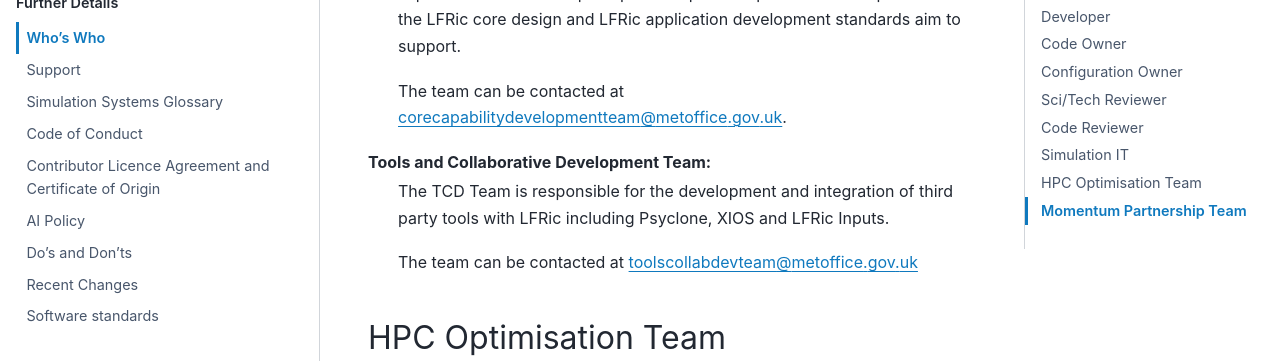
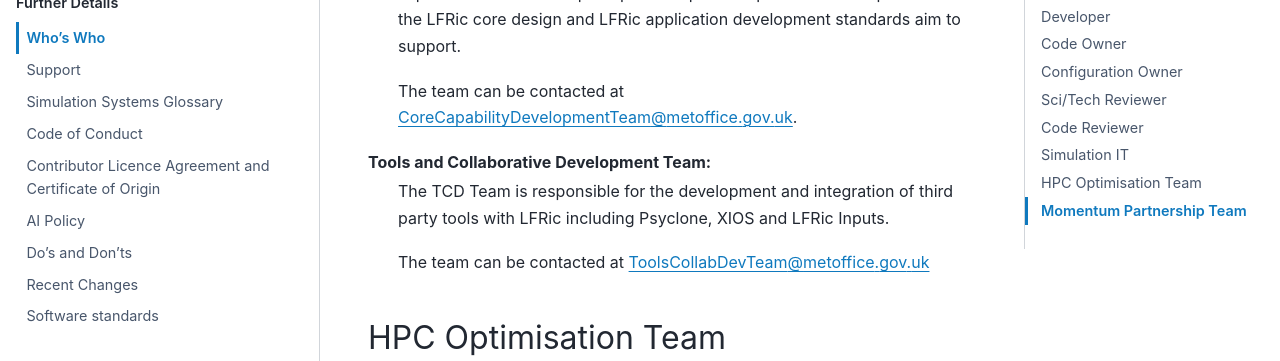
Before and after one commit to MetOffice/simulation-systems, a Sphinx documentation site: the page built from source/FurtherDetails/who.rst, in a window 1280 px wide and 900 px high, scrolled down 3088 px. Shown: the part 153-514 px from the top of the window. Built offline with Sphinx 7.4.7 and the PyData theme 0.15.4, drawn with Linux system fonts in a browser that asks for light colours.

Commit message:
CamelCaseEmailAddresses

```diff
--- a/source/FurtherDetails/who.rst
+++ b/source/FurtherDetails/who.rst
@@ -133,13 +133,13 @@ Core Capability Development Team:
     concerns principles and portable performance capabilities that the LFRic
     core design and LFRic application development standards aim to support.
 
-    The team can be contacted at corecapabilitydevelopmentteam@metoffice.gov.uk.
+    The team can be contacted at CoreCapabilityDevelopmentTeam@metoffice.gov.uk.
 
 Tools and Collaborative Development Team:
     The TCD Team is responsible for the development and integration of third
     party tools with LFRic including Psyclone, XIOS and LFRic Inputs.
 
-    The team can be contacted at toolscollabdevteam@metoffice.gov.uk
+    The team can be contacted at ToolsCollabDevTeam@metoffice.gov.uk
 
 
 
```
